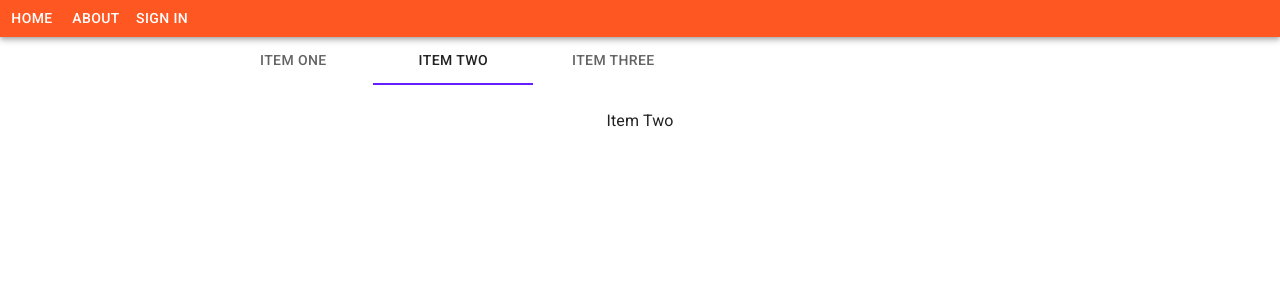
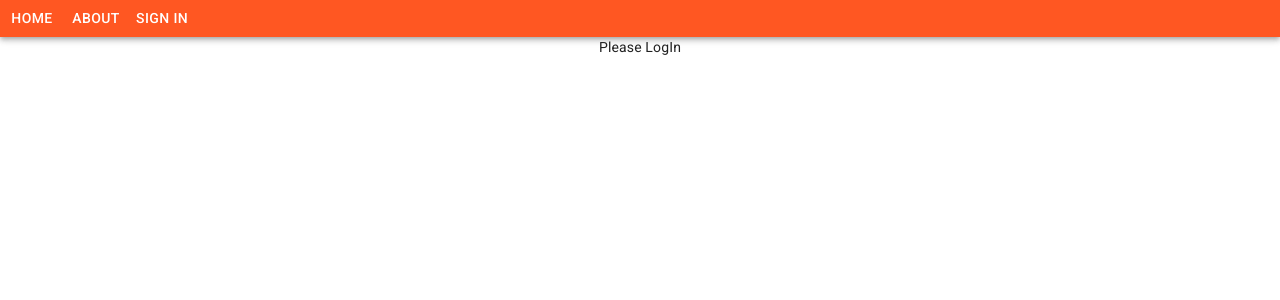
Before and after one commit to ricardoglez/ssrStrava, a Next.js app: page / in a window 1280 px wide. Shown: the top 300 px of the page. Built offline with nearby package versions, Linux system fonts and the light colour scheme.

Commit message:
Minimal Home Component

```diff
--- a/components/Home.js
+++ b/components/Home.js
@@ -8,52 +8,28 @@ import {
     Typography,
 } from '@material-ui/core';
 
-const a11yProps = (index) => {
-    return {
-      id: `simple-tab-${index}`,
-      'aria-controls': `simple-tabpanel-${index}`,
-    };
-  };
+import { AppContext } from '../context/AppContext';
+import api from '../utils/api';
+import appActions from '../actions/appActions';
+import ActivitiesList from './ActivitiesList';
 
-  const TabPanel = (props) => {
-    const { children, value, index, ...other } = props;
+const Home = () => {
+  const [state, dispatch] = useContext(AppContext);
 
+
+  if( state.isAuth){
     return (
-      <Typography
-        component="div"
-        role="tabpanel"
-        hidden={value !== index}
-        id={`simple-tabpanel-${index}`}
-        aria-labelledby={`simple-tab-${index}`}
-        {...other}
-      >
-        <Box p={3}>{children}</Box>
-      </Typography>
-    );
+      <React.Fragment>
+        <ActivitiesList/>
+      </React.Fragment>
+    )
+  } else {
+    return (
+      <div>
+        Please LogIn
+      </div>
+    )
   }
 
-const Home = () => {
-    const [value, setValue] = useState(1);
-    const handleChange = (event, newValue) => {
-        setValue(newValue);
-      };
-    return (
-        <Grid direction='column' container >
-            <Tabs value={value} onChange={handleChange} aria-label="simple tabs example">
-                <Tab label="Item One" {...a11yProps(0)} />
-                <Tab label="Item Two" {...a11yProps(1)} />
-                <Tab label="Item Three" {...a11yProps(2)} />
-            </Tabs>
-            <TabPanel value={value} index={0}>
-                Item One
-            </TabPanel>
-            <TabPanel value={value} index={1}>
-                Item Two
-            </TabPanel>
-            <TabPanel value={value} index={2}>
-                Item Three
-            </TabPanel>
-        </Grid>
-    )
 }
 export default Home;
```
